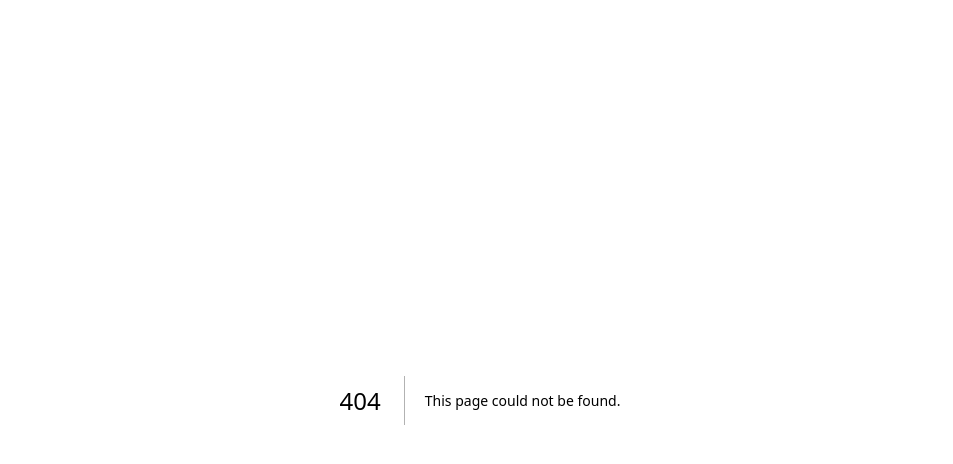
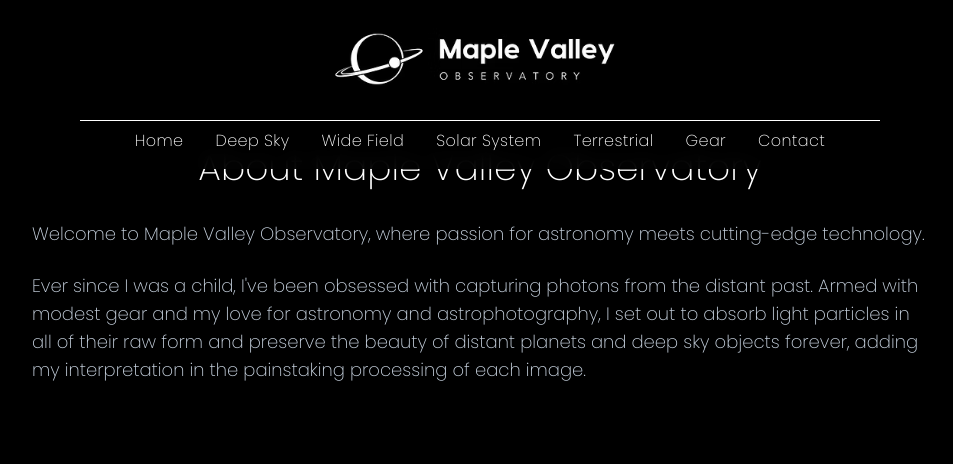
Before and after one commit to christianmolnar/observatory, a Next.js app: page /about in a window 1280 px wide. Before the commit this address had no page. Shown: the top 464 px of the page, without its empty margins (160-1113 px from the left). Built offline with nearby package versions, Linux system fonts and the light colour scheme.

Commit message:
Fixed Vercel Build

```diff
--- /dev/null
+++ b/src/app/about/page.tsx
@@ -0,0 +1,29 @@
+import { observatoryConfig } from '@/config/observatory';
+import Navigation from '@/components/Navigation';
+import { Metadata } from 'next';
+
+export const metadata: Metadata = {
+  title: 'About | Maple Valley Observatory',
+  description: 'Learn about Christian Molnar and his journey in astrophotography and astronomy from Maple Valley, Washington.',
+};
+
+export default function AboutPage() {
+  return (
+    <div className="min-h-screen bg-black text-white">
+      <Navigation />
+      <div className="pt-[148px] px-6">
+        <div className="max-w-4xl mx-auto">
+          <h1 className="text-4xl font-bold text-center mb-8">About Maple Valley Observatory</h1>
+          <div className="text-lg text-slate-300 space-y-6">
+            <p>
+              Welcome to Maple Valley Observatory, where passion for astronomy meets cutting-edge technology.
+            </p>
+            <p>
+              {observatoryConfig.mission}
+            </p>
+          </div>
+        </div>
+      </div>
+    </div>
+  );
+}
--- a/src/app/astrophotography/deep-sky/wide-field/page.tsx
+++ b/src/app/astrophotography/deep-sky/wide-field/page.tsx
@@ -0,0 +1,14 @@
+import GalleryTemplate from '@/components/GalleryTemplate';
+import { globalConfig } from '@/config/global';
+
+export default function WideFieldPage() {
+  const { wideField } = globalConfig;
+
+  return (
+    <GalleryTemplate
+      title={wideField.title}
+      backgroundImage={wideField.backgroundImage}
+      imageFolder={wideField.imageFolder}
+    />
+  );
+}
--- a/src/app/contact/page.tsx
+++ b/src/app/contact/page.tsx
@@ -40,7 +40,7 @@ export default function ContactPage() {
             </h1>
             <p className="text-lg text-slate-300 max-w-2xl mx-auto">
               Have questions about the astronomy and astrophotography hobby?
-              We'd love to hear from you.
+              We&apos;d love to hear from you.
             </p>
           </div>
 
@@ -133,7 +133,7 @@ export default function ContactPage() {
                 ✓ Message Sent Successfully!
               </div>
               <p className="text-slate-300 text-sm">
-                Thank you for reaching out. We'll get back to you soon.
+                Thank you for reaching out. We&apos;ll get back to you soon.
               </p>
             </div>
           </div>
```
